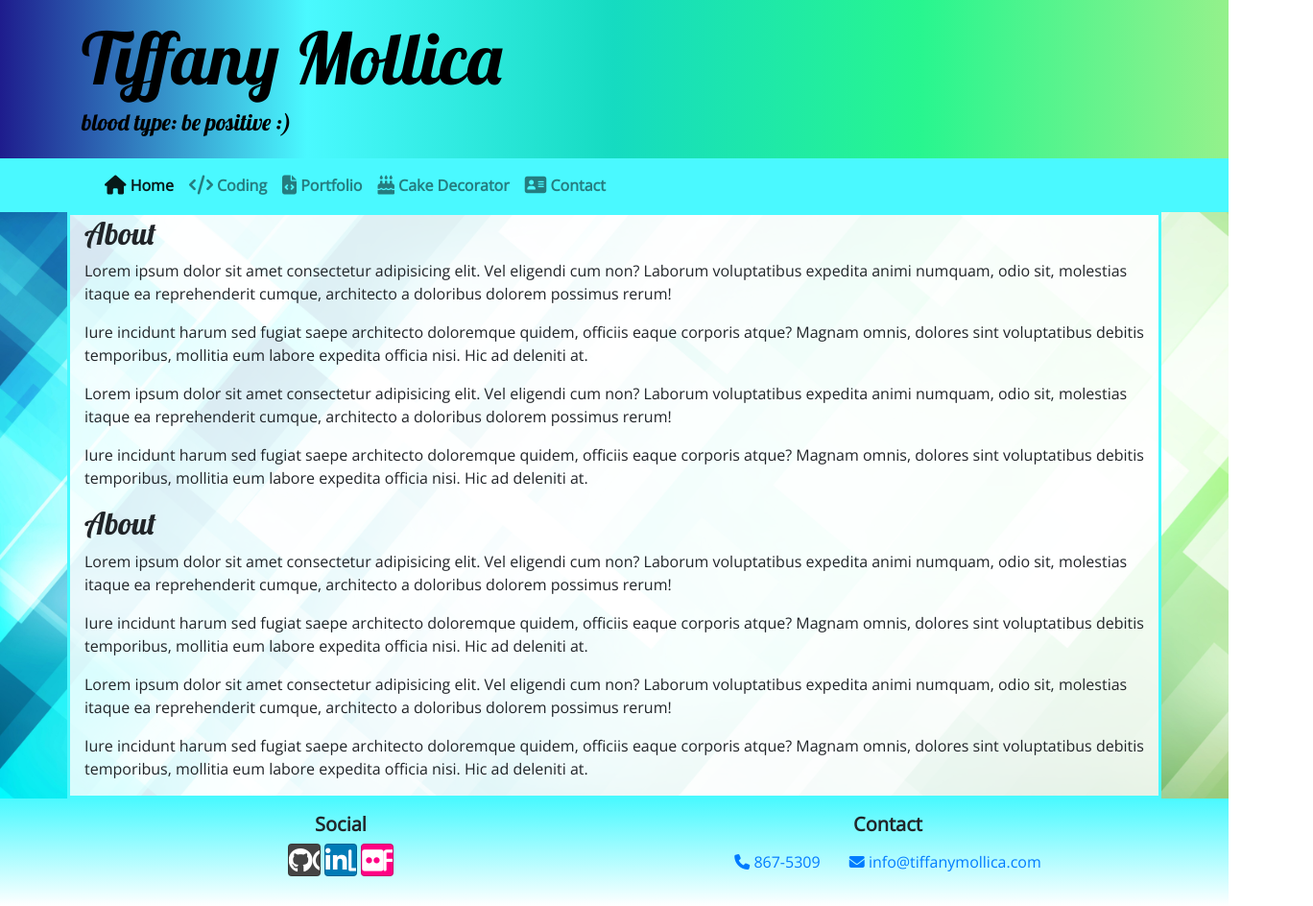
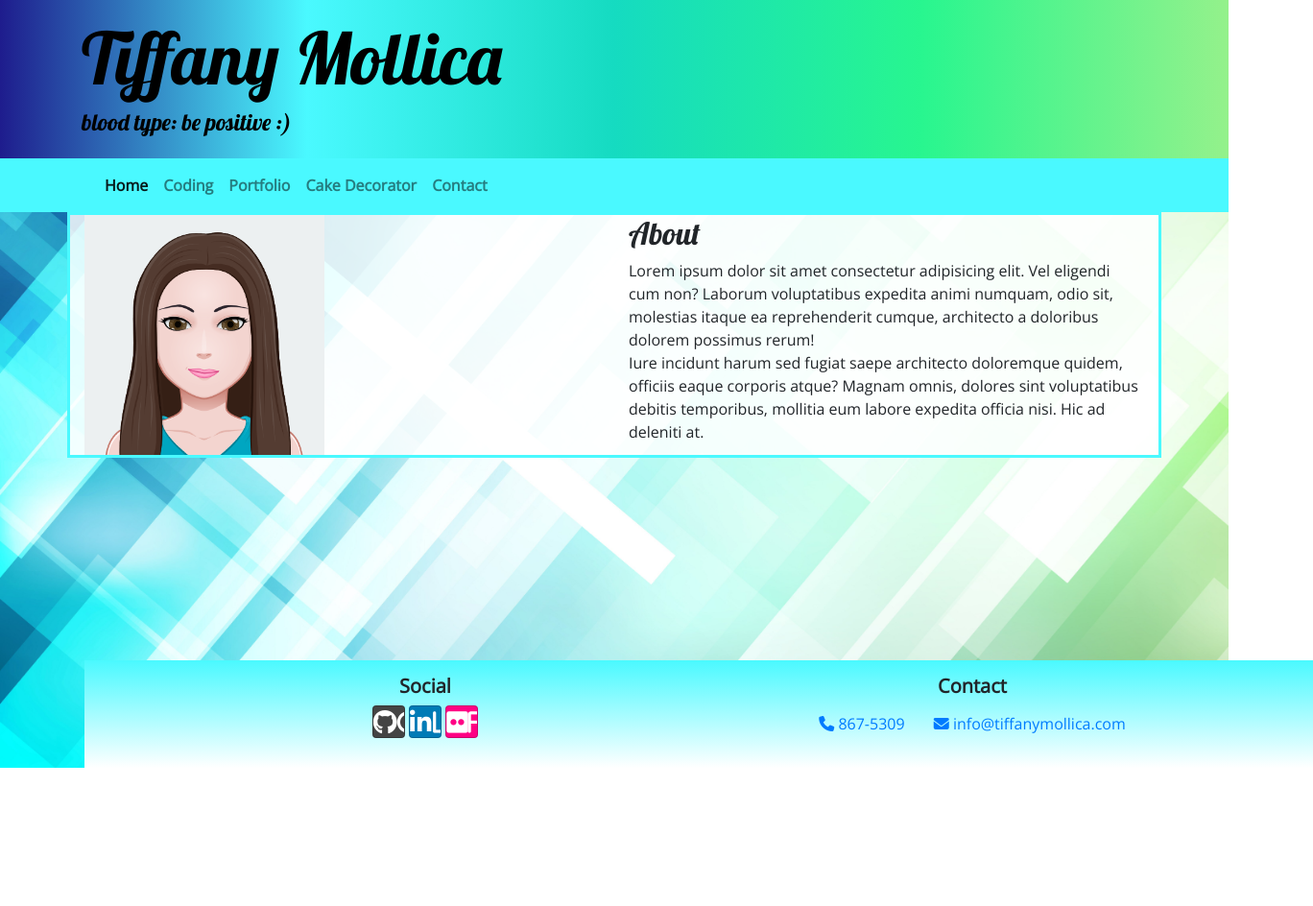
Before and after one commit to tiffany-m/Portfolio_Page, a website: page index.html in a window 1280 px wide. Shown: the whole page at 96% size, 1368 px wide, since content can reach past the window. After the commit the page ends 800 px from the top, so only its background shows below. Drawn offline with nearby package versions, Linux system fonts and the light colour scheme.

Commit message:
test branch

```diff
--- a/index.html
+++ b/index.html
@@ -37,11 +37,11 @@
             </button>
             <div class="collapse navbar-collapse" id="bakeryNavbar">
                 <ul class="navbar-nav">
-                    <li class="nav-item active"><a class="nav-link" href="#"><i class="fa fa-home fa-lg"></i> Home</a></li>
-                    <li class="nav-item"><a class="nav-link" href=""><i class="fa fa-code fa-lg"></i> Coding</a></li>
-                    <li class="nav-item"><a class="nav-link" href=""><i class="fa fa-file-code fa-lg"></i> Portfolio</a></li>
-                    <li class="nav-item"><a class="nav-link" href=""><i class="fa fa-birthday-cake fa-lg"></i> Cake Decorator</a></li>
-                    <li class="nav-item"><a class="nav-link" href=""><i class="fa fa-address-card fa-lg"></i> Contact</a></li>
+                    <li class="nav-item active"><a class="nav-link" href="#"> Home</a></li>
+                    <li class="nav-item"><a class="nav-link" href=""> Coding</a></li>
+                    <li class="nav-item"><a class="nav-link" href=""> Portfolio</a></li>
+                    <li class="nav-item"><a class="nav-link" href=""> Cake Decorator</a></li>
+                    <li class="nav-item"><a class="nav-link" href=""> Contact</a></li>
                 </ul>
             </div>
         </div>
@@ -50,23 +50,14 @@
     <div class="container boxStyle">
         <div class="row">
             <div class="col">
+                <img src="img/profilepic.png" height="250">
+            </div>
+            <div class="col">
                 <h2>About</h2>
-                <p>Lorem ipsum dolor sit amet consectetur adipisicing elit. Vel eligendi cum non? Laborum voluptatibus expedita animi numquam, odio sit, molestias itaque ea reprehenderit cumque, architecto a doloribus dolorem possimus rerum!</p>
-                <p>Iure incidunt harum sed fugiat saepe architecto doloremque quidem, officiis eaque corporis atque? Magnam omnis, dolores sint voluptatibus debitis temporibus, mollitia eum labore expedita officia nisi. Hic ad deleniti at.</p>
-                <p>Lorem ipsum dolor sit amet consectetur adipisicing elit. Vel eligendi cum non? Laborum voluptatibus expedita animi numquam, odio sit, molestias itaque ea reprehenderit cumque, architecto a doloribus dolorem possimus rerum!</p>
-                <p>Iure incidunt harum sed fugiat saepe architecto doloremque quidem, officiis eaque corporis atque? Magnam omnis, dolores sint voluptatibus debitis temporibus, mollitia eum labore expedita officia nisi. Hic ad deleniti at.</p>
+                <div>Lorem ipsum dolor sit amet consectetur adipisicing elit. Vel eligendi cum non? Laborum voluptatibus expedita animi numquam, odio sit, molestias itaque ea reprehenderit cumque, architecto a doloribus dolorem possimus rerum!</div>
+                <div>Iure incidunt harum sed fugiat saepe architecto doloremque quidem, officiis eaque corporis atque? Magnam omnis, dolores sint voluptatibus debitis temporibus, mollitia eum labore expedita officia nisi. Hic ad deleniti at.</div>
             </div>
         </div>
-        <div class="row">
-            <div class="col">
-                <h2>About</h2>
-                <p>Lorem ipsum dolor sit amet consectetur adipisicing elit. Vel eligendi cum non? Laborum voluptatibus expedita animi numquam, odio sit, molestias itaque ea reprehenderit cumque, architecto a doloribus dolorem possimus rerum!</p>
-                <p>Iure incidunt harum sed fugiat saepe architecto doloremque quidem, officiis eaque corporis atque? Magnam omnis, dolores sint voluptatibus debitis temporibus, mollitia eum labore expedita officia nisi. Hic ad deleniti at.</p>
-                <p>Lorem ipsum dolor sit amet consectetur adipisicing elit. Vel eligendi cum non? Laborum voluptatibus expedita animi numquam, odio sit, molestias itaque ea reprehenderit cumque, architecto a doloribus dolorem possimus rerum!</p>
-                <p>Iure incidunt harum sed fugiat saepe architecto doloremque quidem, officiis eaque corporis atque? Magnam omnis, dolores sint voluptatibus debitis temporibus, mollitia eum labore expedita officia nisi. Hic ad deleniti at.</p>
-            </div>
-        </div>
-    </div>
 <!-- Footer -->
 <footer class="site-footer">
     <div class="container">
--- a/styles.css
+++ b/styles.css
@@ -38,7 +38,9 @@ body {
   background-image: linear-gradient(#4af9ff, #fff);
   padding: 15px;
   position: absolute;
-  width: 100%; }
+  width: 100%;
+  bottom: 0;
+}
 
 h1 {
   font-size: 75px;
```
Also changed, not shown: img/flowerBG.jpg (deleted), img/hillsBG.jpg (deleted), img/images.png (deleted), img/patternBG.jpg (deleted), img/profilepic.png (added).
